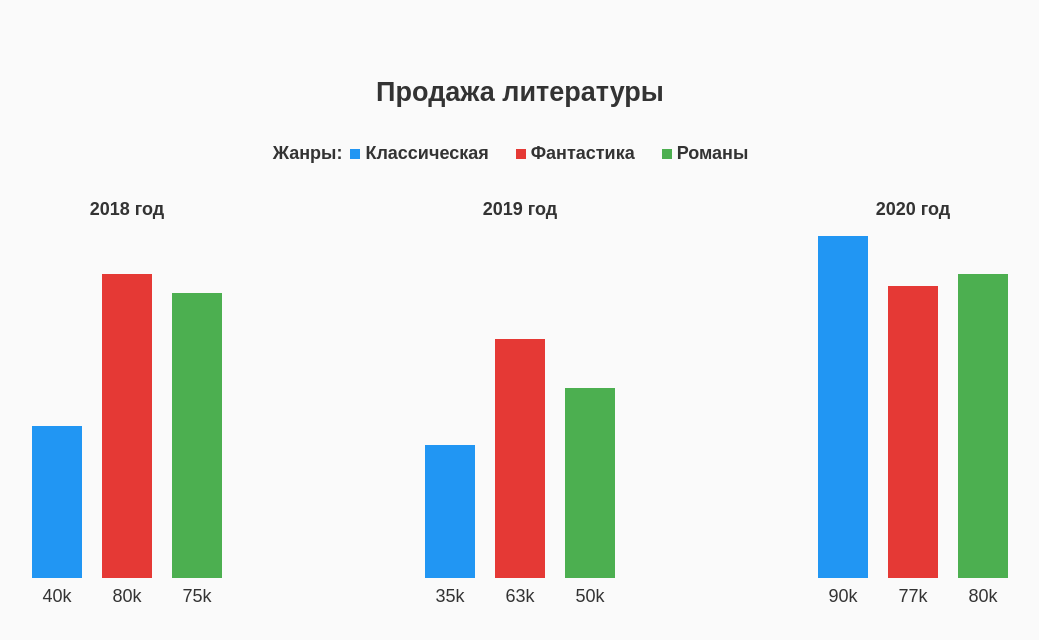
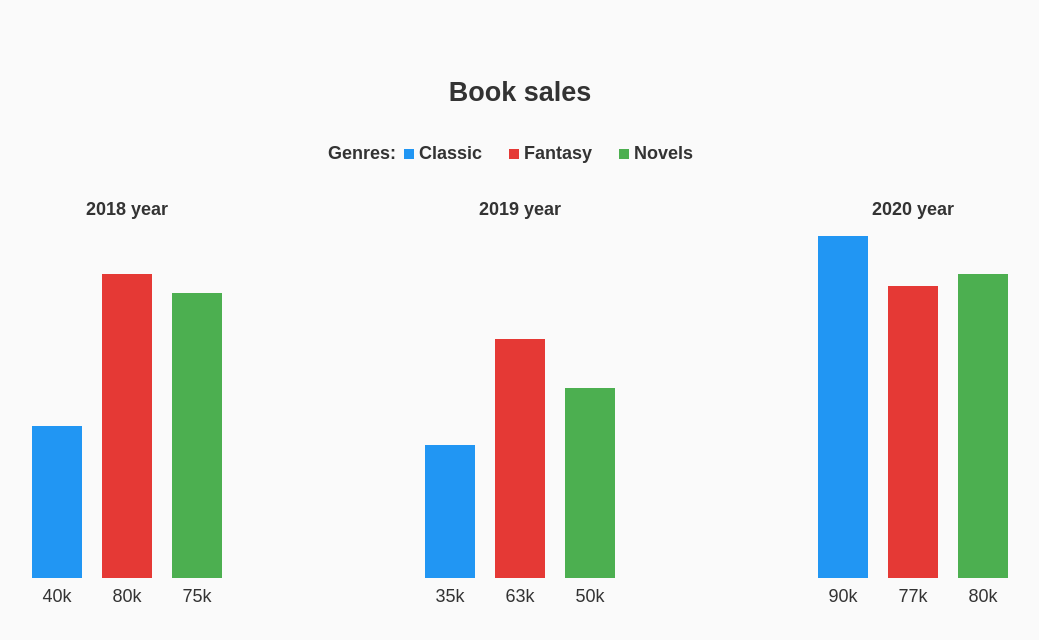
Before and after one commit to MoldavianDron/histogram, a plain HTML site: page index.html in a window 1280 px wide. Shown: the whole page, without its empty margins (120-1159 px from the left). Drawn offline with Linux system fonts and the light colour scheme.

Commit message:
Update index.html

```diff
--- a/index.html
+++ b/index.html
@@ -6,26 +6,26 @@
   <link rel="stylesheet" href="styles/app.css">
   <meta http-equiv="X-UA-Compatible" content="IE=edge">
   <meta name="viewport" content="width=device-width, initial-scale=1.0">
-  <title>График продаж литературы</title>
+  <title>Book sales schedule</title>
 
 </head>
 
 <body>
   <section class="container">
-    <h1>Продажа литературы</h1>
+    <h1>Book sales</h1>
     <table class="histogram">
       <!-- BEGIN -->
       <thead class="histogram-header">
         <tr>
-          <th>Жанры:</th>
-          <th class="px-20 histogram-header-blue">Классическая</th>
-          <th class="px-20 histogram-header-red">Фантастика</th>
-          <th class="px-20 histogram-header-green">Романы</th>
+          <th>Genres:</th>
+          <th class="px-20 histogram-header-blue">Classic</th>
+          <th class="px-20 histogram-header-red">Fantasy</th>
+          <th class="px-20 histogram-header-green">Novels</th>
         </tr>
       </thead>
       <tbody class="histogram-body mt-50px">
         <tr class="histogram-row">
-          <td class="histogram-name">2018 год</td>
+          <td class="histogram-name">2018 year</td>
           <td class="histogram-col">
             <span data-value="40" class="w-50px histogram-blue"></span>
             <p>40k</p>
@@ -40,7 +40,7 @@
           </td>
         </tr>
         <tr class="histogram-row">
-          <td class="histogram-name">2019 год</td>
+          <td class="histogram-name">2019 year</td>
           <td class="histogram-col">
             <span data-value="35" class="w-50px histogram-blue"></span>
             <p>35k</p>
@@ -55,7 +55,7 @@
           </td>
         </tr>
         <tr class="histogram-row">
-          <td class="histogram-name">2020 год</td>
+          <td class="histogram-name">2020 year</td>
           <td class="histogram-col">
             <span data-value="90" class="w-50px histogram-blue"></span>
             <p>90k</p>
```
